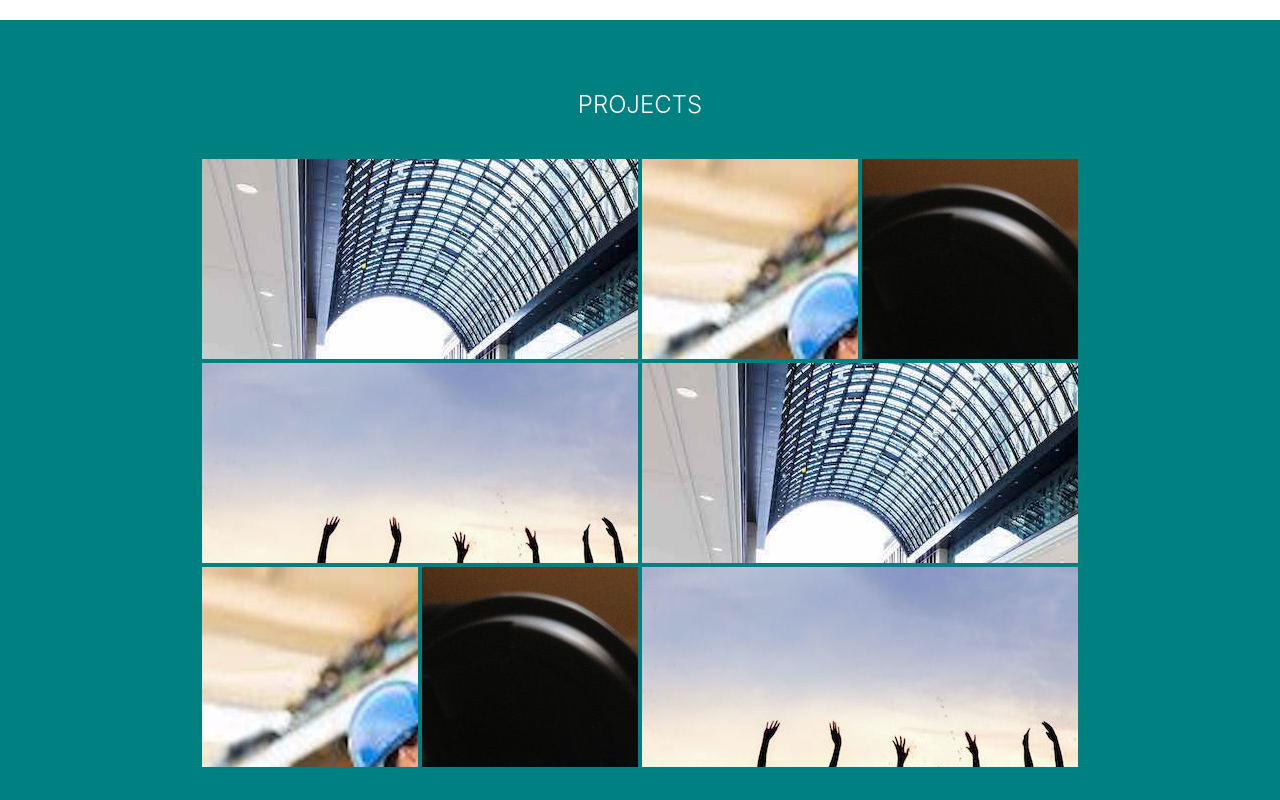
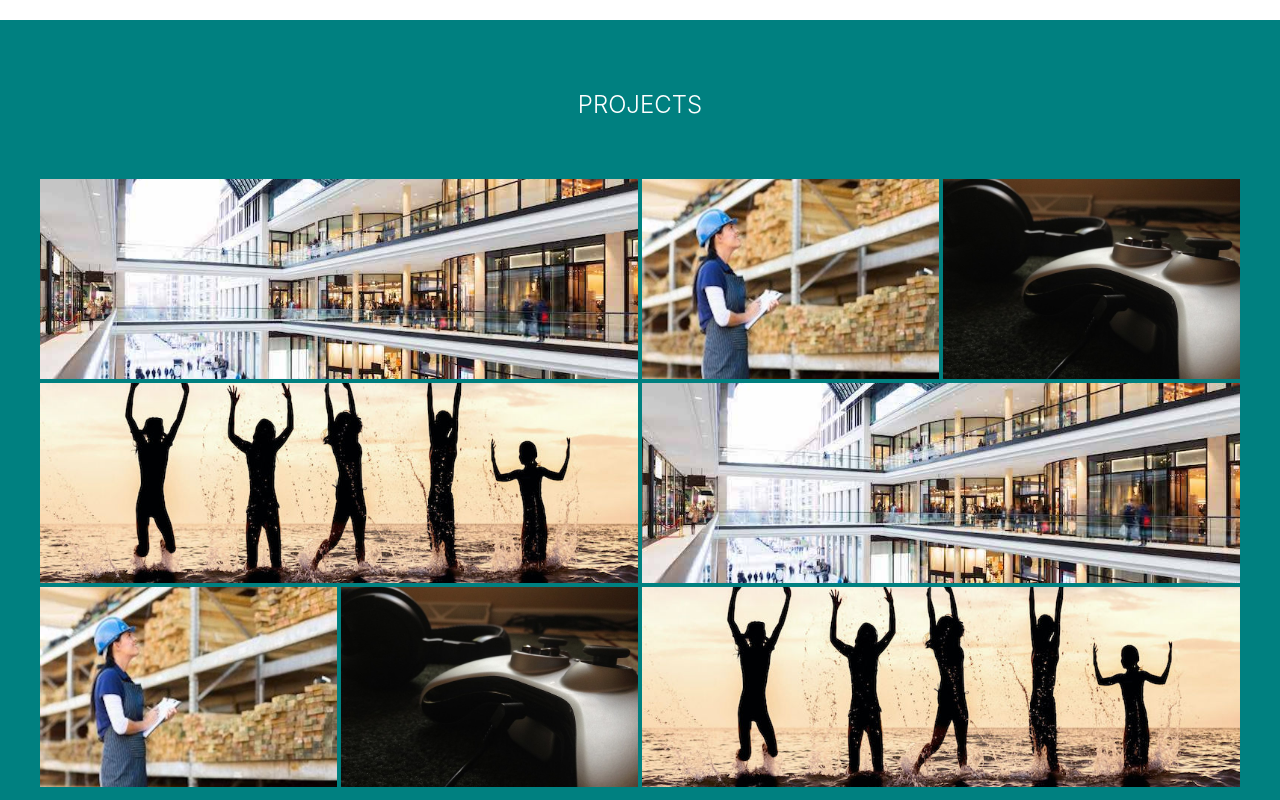
Before and after one commit to szewah/portfolio, a React (Create React App) app: page / in a window 1280 px wide. Shown: the part 780-1580 px from the top of the page. Built offline with nearby package versions, Linux system fonts and the light colour scheme.

Commit message:
Added Box margin and padding

```diff
--- a/src/components/Projects/projects.js
+++ b/src/components/Projects/projects.js
@@ -1,6 +1,6 @@
 import React, {Component}from 'react';
 //material UI
-import {Grid, GridListTile, GridList, Slide} from '@material-ui/core';
+import {Grid, GridListTile, GridList, Slide, Box} from '@material-ui/core';
 import './style.css';
 import { withStyles} from '@material-ui/core/styles';
 import tileData from './tileData'
@@ -34,12 +34,11 @@ const useStyles = theme => ({
         height: '100%',
       },
     img: {
-        objectFit: 'none',
+        objectFit: 'cover',
         width: '100%',
         height: '100%',
     },
-})
-
+});
 
 
 class Projects extends Component {
@@ -51,6 +50,7 @@ class Projects extends Component {
     changeBackground = (e) => {
         e.target.style.opacity = '0.5';
         console.log('changed')
+
       };
 
     normalBackground = (e) => {
@@ -58,19 +58,17 @@ class Projects extends Component {
     };
 
 
-
     render() {
-        const classes = withStyles();
+        const {classes} = this.props;
         return (
             <div style={divStyle}>
                 <Grid container justify='center'>
                     <h2 style={{fontWeight: 300, paddingTop: '50px'}}>PROJECTS</h2>
                 </Grid>
-                {/* <Slide direction="up" mountOnEnter> */}
-                <GridList cellHeight={200} cols={4}
-                    style={{marginLeft: '200px', marginRight: '200px', paddingTop: '20px', paddingBottom: '20px'}}>
+
+                <Box mx='auto' p={5}>
+                    <GridList cellHeight={200} cols={4}>
                         {tileData.map((tile) => (
-
                             <GridListTile key={tile.id} cols={tile.cols || 1}>
                                 <a className={classes.a} href={`${tile.link}`} target='_blank' rel="noopener noreferrer" >
                                     <div className='overlay' style={overlay}></div>
@@ -85,7 +83,7 @@ class Projects extends Component {
                             </GridListTile>
                         ))}
                     </GridList>
-                {/* </Slide> */}
+                </Box>
             </div>
         )
     }
```
Also changed, not shown: src/components/Projects/style.css (+7 -0 lines). Lines whose indentation alone changed are shown as unchanged.
